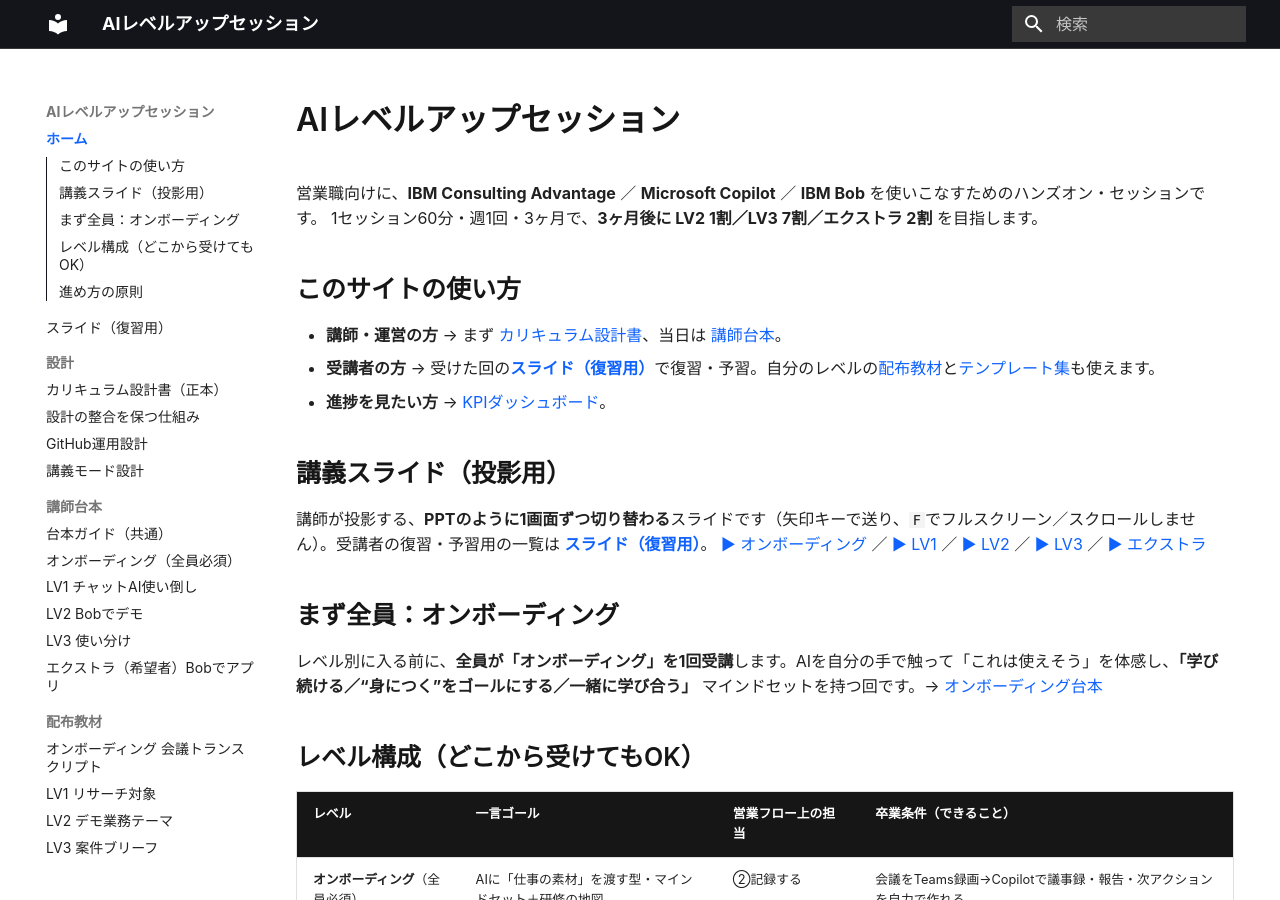
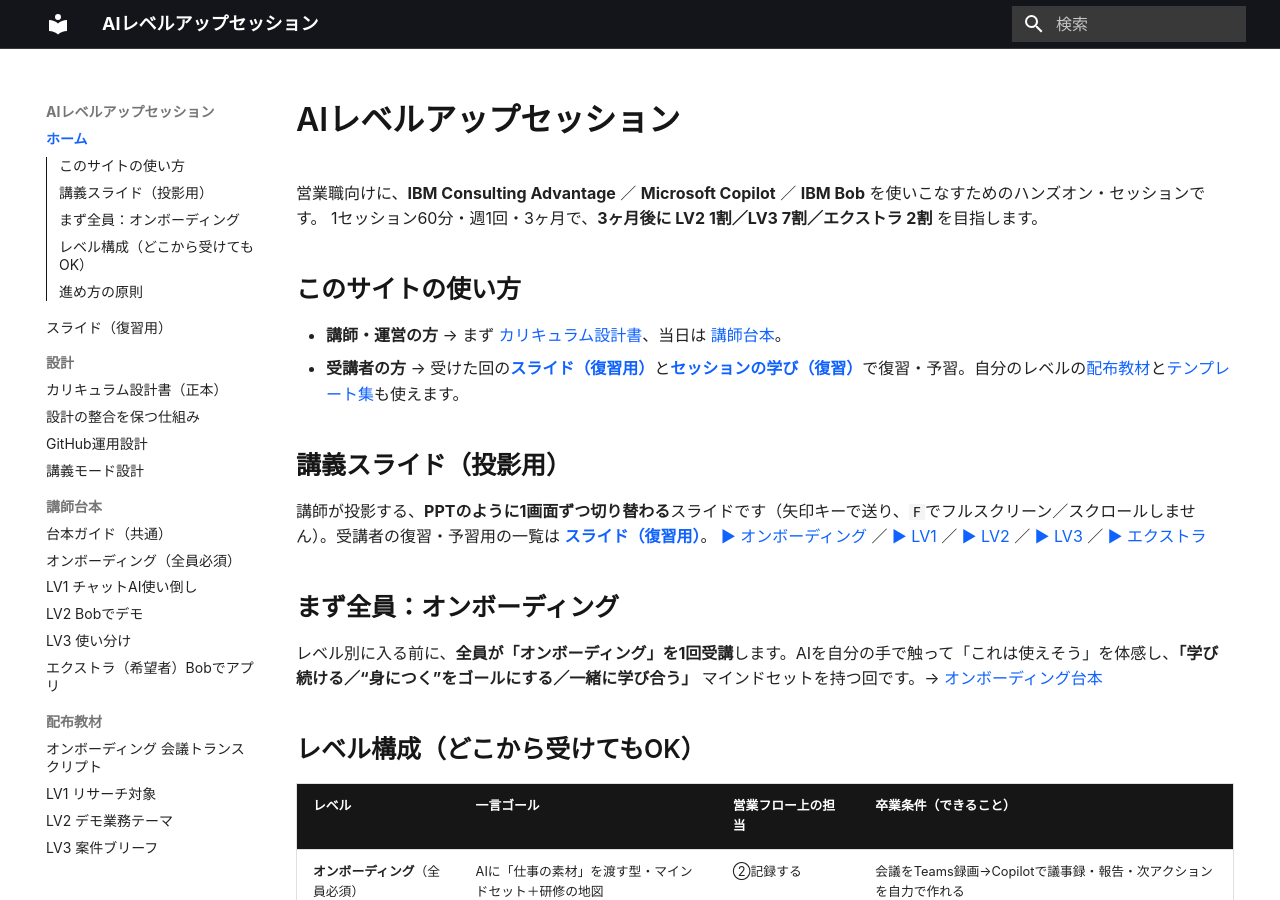
Before and after one commit to horiken1977/ai-education, an MkDocs documentation site: the page built from docs/index.md, in a window 1280 px wide and 900 px high. Built offline with MkDocs 1.6.1 and Material for MkDocs 9.7.7, drawn with Linux system fonts in a browser that asks for light colours; some web fonts are replaced; part of the change alters nothing that is shown.

Commit message:
feat(review): 録画から匿名の学びノート追加＋ダッシュボードをnav非表示
- 復習用に「セッションの学び（復習）」を新設（review/index.md＋onboarding.md）。
  録画（Teams→Copilotトランスクリプト）から「何が議論になり何が学びになったか」
  だけを匿名・構造化。氏名/顧客名/機密は排除。
- ダッシュボードは受講者から見えないよう nav から除去＋not_in_nav 宣言
  （ファイルは残置＝直URLは維持／strict build 対策）。ホームの直リンクも除去。
- records/（録画・生トランスクリプト＝PII）を .gitignore に追加＝ローカル専用。

Co-Authored-By: Claude Opus 4.8 <noreply@anthropic.com>

```diff
--- a/docs/index.md
+++ b/docs/index.md
@@ -5,8 +5,7 @@
 
 ## このサイトの使い方
 - **講師・運営の方** → まず [カリキュラム設計書](design/curriculum.md)、当日は [講師台本](scripts/index.md)。
-- **受講者の方** → 受けた回の[**スライド（復習用）**](slides-index.md)で復習・予習。自分のレベルの[配布教材](materials/l1-transcript.md)と[テンプレート集](templates/index.md)も使えます。
-- **進捗を見たい方** → [KPIダッシュボード](dashboard/index.md)。
+- **受講者の方** → 受けた回の[**スライド（復習用）**](slides-index.md)と[**セッションの学び（復習）**](review/index.md)で復習・予習。自分のレベルの[配布教材](materials/l1-transcript.md)と[テンプレート集](templates/index.md)も使えます。
 
 ## 講義スライド（投影用）
 講師が投影する、**PPTのように1画面ずつ切り替わる**スライドです（矢印キーで送り、`F`でフルスクリーン／スクロールしません）。受講者の復習・予習用の一覧は [**スライド（復習用）**](slides-index.md)。
--- /dev/null
+++ b/docs/review/index.md
@@ -0,0 +1,13 @@
+# セッションの学び（復習）
+
+各回のセッションで**何が議論になり、何が学びになったか**を、後から振り返れるように構造化してまとめたページです。スライド（投影内容）と合わせて復習に使ってください。
+
+!!! note "このページの方針"
+    - ここに載せるのは **議論のテーマと学び**です。**「誰が何を言ったか」は書きません**（匿名）。
+    - 録画そのものや発言録は公開しません。**学びの構造だけ**を残します。
+    - 具体的な社名・数値・個人が特定できる話は含めません。
+
+## 回ごとの学び
+- [オンボーディングの学び](onboarding.md)
+
+（回を重ねるごとに、このリストに追記していきます）
--- /dev/null
+++ b/docs/review/onboarding.md
@@ -0,0 +1,53 @@
+# オンボーディングの学び
+
+初回オンボーディング（全員必須）の振り返りです。**会議の録画から Copilot で議事録・要約を作る**ハンズオンを通じて、AIへの指示の出し方とマインドセットを体験しました。以下は、その場で**議論になったこと**と**学びになったこと**をまとめたものです（発言者は記載しません）。
+
+!!! note "この回のねらい"
+    目的は「議事録を作れるようになること」ではありません。**AIをどう使い、どう指示を出すか**を、自分の手を動かして体験するのがねらいです。「わかる → できる → 身につく」の“できるの入り口”。
+
+## この回のテーマ
+- なぜ営業自身が「AIプラス」になるのか（営業プロセスの変革の前提）。
+- 会議録画 → Copilot で議事録・要約：AIへの指示の基本を体験する。
+- 3ヶ月の進め方（LV1 → LV2・LV3 → エクストラ）とお約束。
+
+## 学び①：営業プロセスのどこにAIが効くか
+- 営業プロセスをざっくり **①入口・課題発見 → ②アプローチ → ③マテリアル準備・ディスカッション → ④合意形成 → ⑤受注** と捉えると、AIが特に効くのは **①入口** と **③マテリアル**。
+- **①入口**：AIでリサーチして顧客課題の仮説を立て、自分から立案する。仮説の精度が上がるほど刺さる初回ディスカッションになり、**「RFPを出してもらう」から「RFPを回避する」動き**へ変えられる。
+- **③マテリアル**：これからはパワポを作り込むより、**デモや画面（HTML/Web）で実イメージを見せて合意する**方が速い場面が増える。
+- 自分たち自身がAIプラスになる＝**「これは付加価値を生んでいるか？」と疑問に感じる作業は積極的にAIへ渡してなくす**、というマインドで臨む。
+
+## 学び②：会議録画から議事録・要約を作る（ハンズオンの要点）
+- Teams の録画から Copilot の「要約を表示」やトランスクリプトを起点に、**自分の観点で指示を出して**要約する。
+- **Copilotが自動生成する要約と、自分が指示して出す要約は別物**。「どんな観点でまとめてほしいか」を自分から指示することが肝心。
+- **先頭に「この会議のトランスクリプトを根拠に」と一文入れる**と、前のやり取りを引きずらない（文脈の混線を防ぐ）。この一文が無いと前の指示を引きずることがある＝地味だが重要。
+- トランスクリプトをそのまま貼るのではなく、**ひと手間（整形の指示）を加えるだけ**で、顧客コールメモや議事録としての活用度が大きく上がる。
+
+## 学び③：プロンプトの「型」は育てて貯める
+- 議事録の**型・粒度は人や用途で違う**。報告相手・目的によって分量や書き方を変える必要があり、**何度もやり直して自分バージョンに育てる**のが前提。
+- **プロンプトそのものをAIに作らせる**のが効く：「この議事録を今後も同じ品質で出すには、どう指示すればいい？」と聞くと、AIが**おすすめの指示文を提案**してくれる。さらに「役員向けの短縮版が必要なら再整理しますが？」のように**AIが逆提案**してくることもある。
+- 良かった指示文は**自分のノートにストックし、次回は最初から入れる**。やり取りの回数が減り、品質が安定する。
+- これは後の Bob 活用にもつながる「**コンテキスト（指示や定型作業の塊）を貯める**」という発想。
+- 長い会議（1時間規模）は**テキスト量が多すぎて一度に処理しきれない**ことがある。分割し「1回目はまだ続きがあるので暫定整理はしないで」等と指示すると扱いやすい。
+
+## 学び④：AIとの向き合い方（マインドセット）
+- **わかってから動く、ではなく、わからなくてもまず投げてみる**。ピンとこなければ指示を修正する／やり方を変える。**失敗を歓迎**する。
+- AIは「**とても優秀だが、自社のお作法・顧客・背景を知らない新人**」だと捉える。思考力は高く24時間動くので、**背景と指示をきちんと与える**ほど力を発揮する。
+- 想定外の答えが返ったら、「自分はこう考えている」「抽象度を上げて／具体性を上げて／この観点で」と**対話を重ねて寄せていく**。
+
+## つまずき・よくある論点
+- 「AIに要約させると**自分の思考力が落ちないか**」という懸念が出た。→ 議事録は“聞いたことを反芻しながらまとめる”ことに意味がある面もある。**議事録づくりはあくまでAIの使い方を学ぶ“例”**であり、論点を自分で整理してメモした方が速く頭に残る場合もある＝**ケースバイケース**。試行錯誤も大切だが、時間がもったいない時はAIに聞くのも正解、というバランス感覚を持つ。
+- 「**思ったイメージをどう指示に表現するか**が難しい」という声。→ うまくいった型を共有し合うこと、そして前述の「指示文自体をAIに作らせる」ことが助けになる。
+- Copilotの管理画面や画面共有まわりの操作でつまずく人も。→ 恥ずかしがらず声を上げ、できる人が画面共有して助け合うのが早い。
+
+## 学び⑤：発展的な使い方（共有された工夫）
+- **提案資料づくり**：万能な“決定版”ツールは無い。数枚のピッチ／ライトニングトークなら画像生成込みの生成AIで見栄えのよい資料が作れる。社内標準の作り込みはチャットAI単体だと難易度が高い。
+- **外部の資料生成AIも、機密をマスキングすれば使える**。有効だった二段構え：**①Copilotに「社外秘を抜いた差し支えないプロンプト」を作らせる → ②それを外部の資料生成AIに渡して骨子を作る → ③社外秘情報は後からCopilotで入れる**。これで提案骨子が短時間で用意できたという共有があった。ここでも肝は「**資料を作る指示文そのものをAIに作らせる**」こと。
+- 生成された資料は**編集可能な形式で出力**され、社内テンプレートの“ガワ”だけ渡すと社内風の体裁にしてくれたり、しゃべり原稿（5分／3分／1分版）まで作れたりする。ただし**トークン上限・課金には注意**。
+- ブラウザ操作やデータ収集まで自動化する強力な使い方もあるが、**AIを野放しにするとガバナンスが効かなくなる**。ローカル完結なら影響は小さい。ここまで体験すると、**AIガバナンスの重要性を“自分ごと”として実感**できる。
+
+## 復習ポイント（次に活かす）
+- まずは**業務で1回使う**。説明を待たず、雑でいいので投げてみる。
+- 要約・整形の指示は**「トランスクリプトを根拠に」＋観点指定**で出す。
+- **うまくいった指示文はノートに貯める**。困ったら「どう指示すればいい？」とAI自身に聞く。
+- 外部ツールを使うときは**機密のマスキング**を徹底し、社外秘は社内ツール側で扱う。
+- 学び・プロンプトは各自の記録先に残し、気づきは共有の場に投げて**学び合う**。
--- a/mkdocs.yml
+++ b/mkdocs.yml
@@ -3,6 +3,8 @@ site_description: AIレベルアップセッション（営業向け・IBM Consu
 docs_dir: docs
 exclude_docs: |
   slides/
+not_in_nav: |
+  /dashboard/
 extra_css:
   - assets/ibm.css
 theme:
@@ -56,4 +58,6 @@ nav:
       - LV2 デモ業務テーマ: materials/lv2-demo-theme.md
       - LV3 案件ブリーフ: materials/l3-brief.md
   - テンプレート集: templates/index.md
-  - KPIダッシュボード: dashboard/index.md
+  - セッションの学び（復習）:
+      - この記録について: review/index.md
+      - オンボーディングの学び: review/onboarding.md
```
Also changed, not shown: 1 other file.
